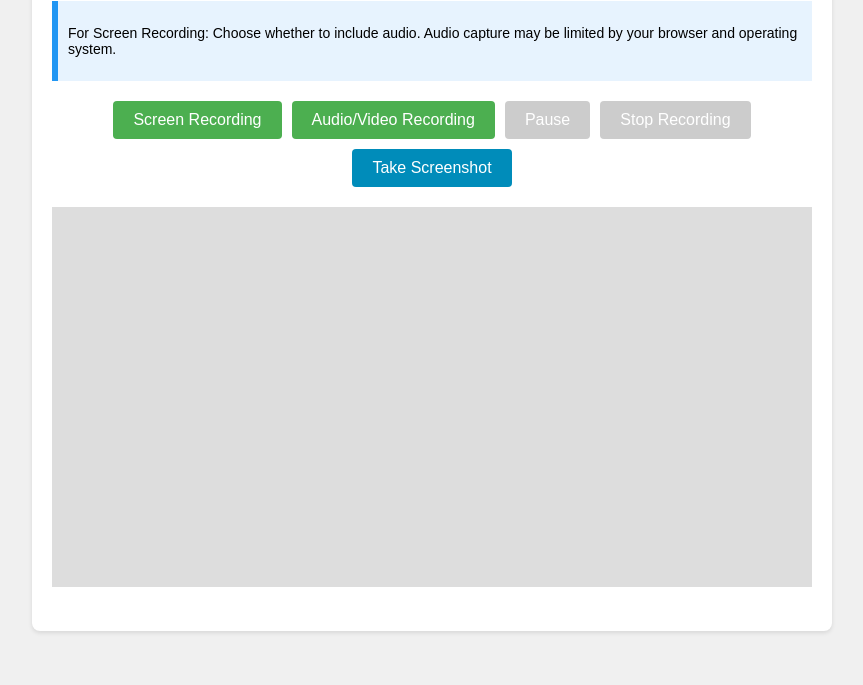
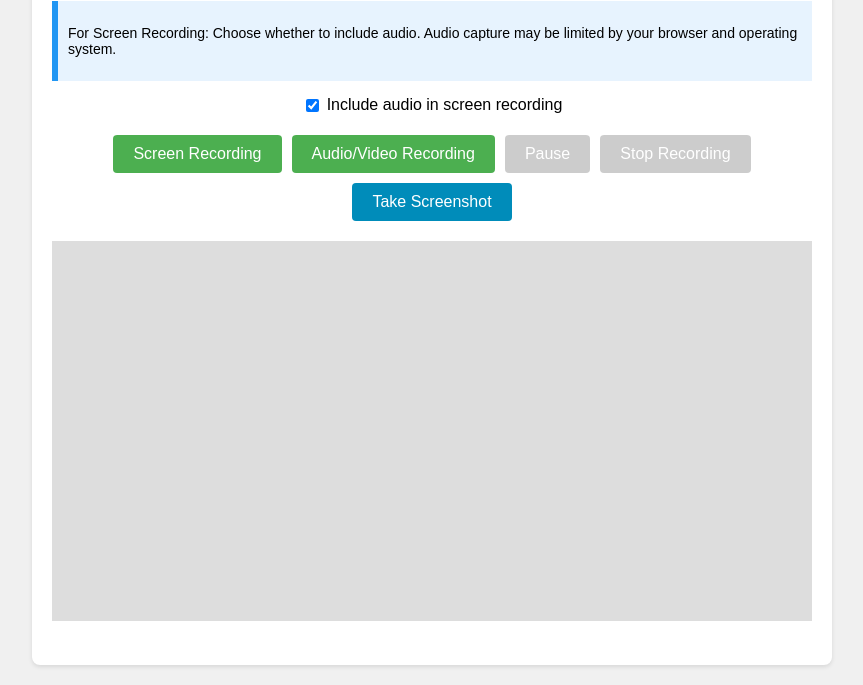
Before and after one commit to RAKESHKRAJEEV90/Media-Capture-Suite, a plain HTML site: page index.html in a window 1280 px wide. Shown: the part 119-804 px from the top of the page, without its empty margins (208-1071 px from the left). Drawn offline with Linux system fonts and the light colour scheme.

Commit message:
first commit

```diff
--- a/index.html
+++ b/index.html
@@ -14,10 +14,10 @@
             <p>For Screen Recording: Choose whether to include audio. Audio capture may be limited by your browser and operating system.</p>
         </div>
 
-        <!-- <div class="checkbox-group">
+        <div class="checkbox-group">
             <input type="checkbox" id="includeAudio" checked>
             <label for="includeAudio">Include audio in screen recording</label>
-        </div> -->
+        </div>
 
         <div class="button-group">
             <button id="screenRecordBtn" class="start-btn">Screen Recording</button>
```
